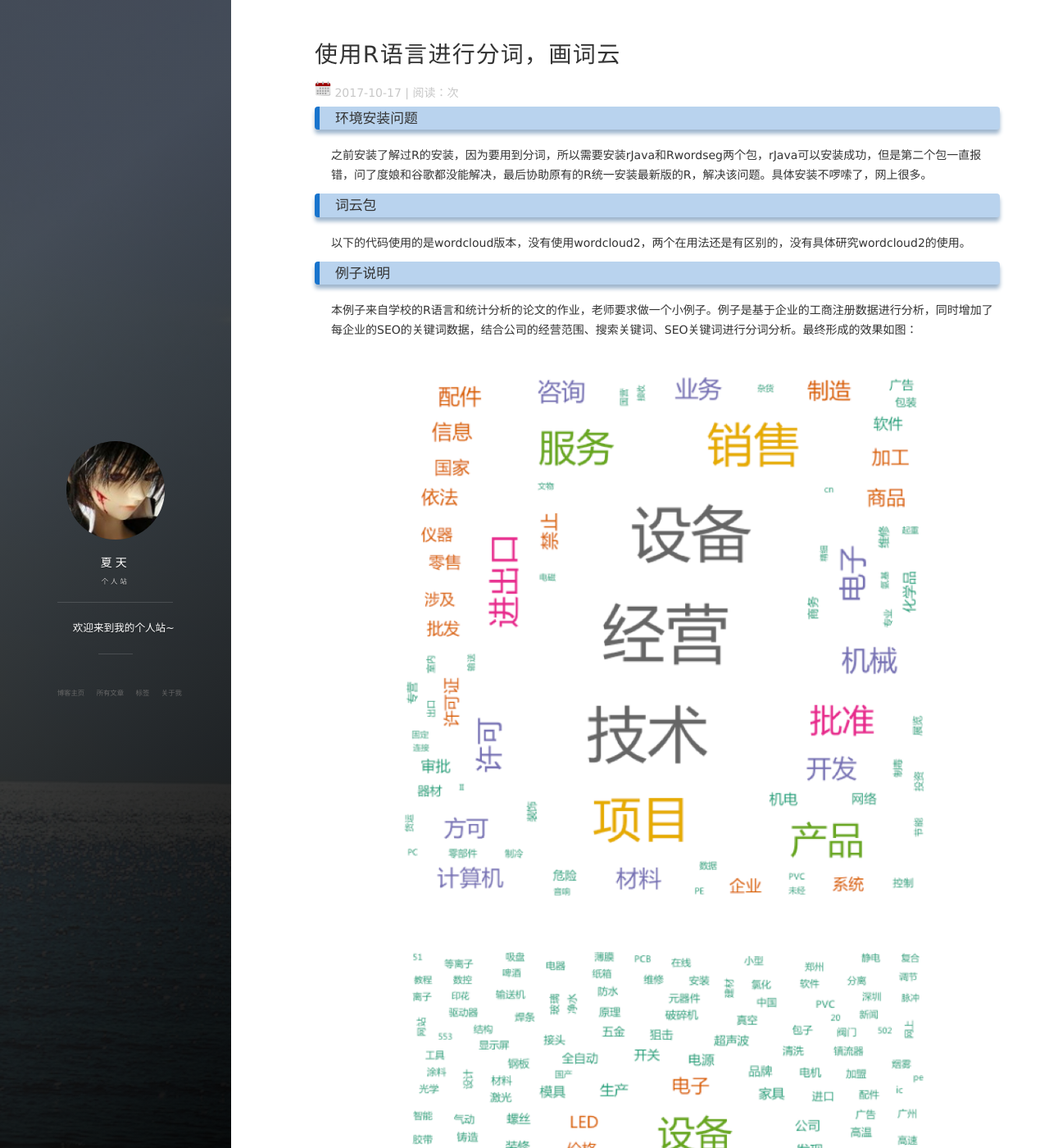
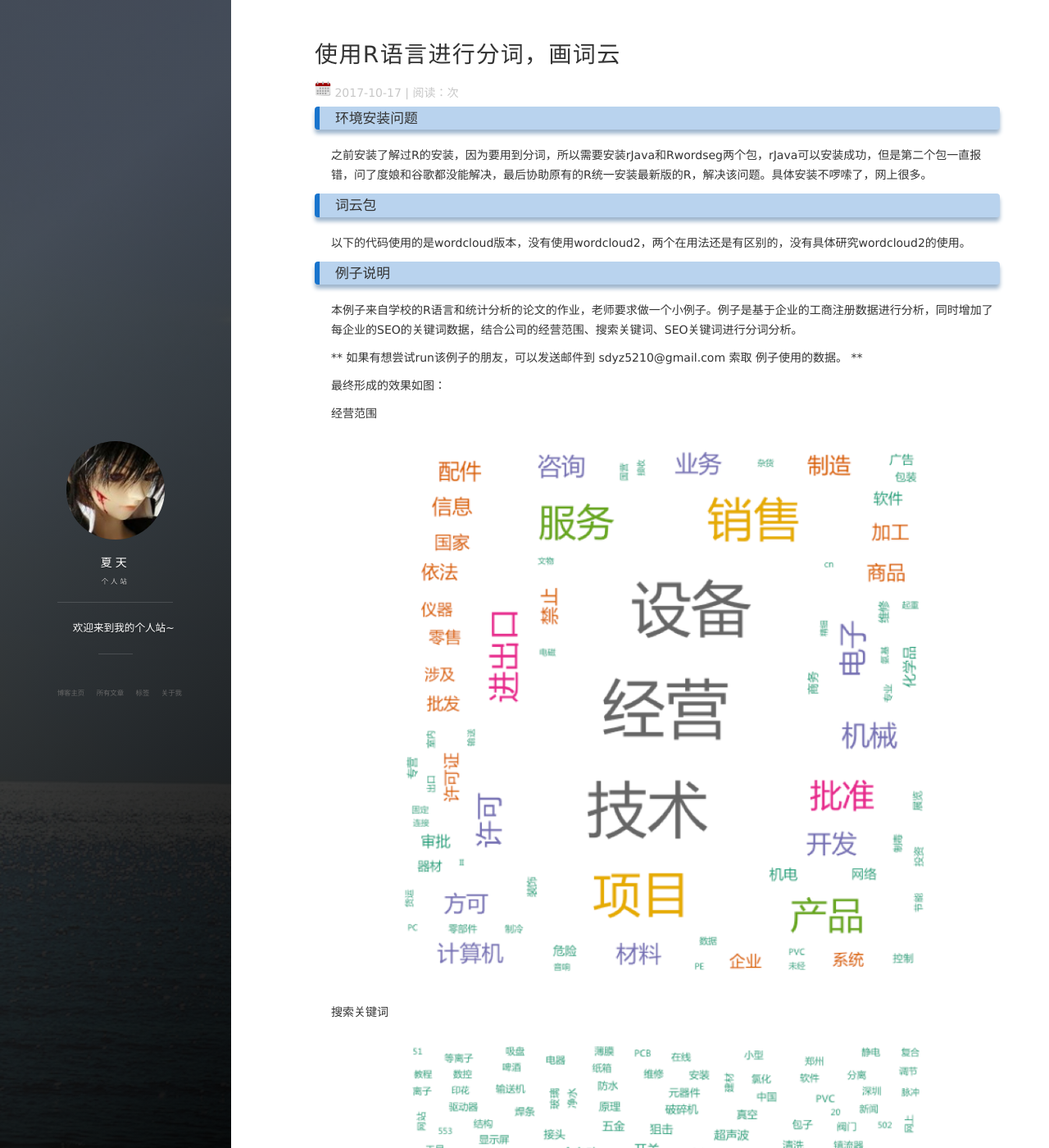
Before and after one commit to sdyz5210/sdyz5210.github.io, a Jekyll site: the page built from _posts/2017-10-17-wordcloud-use-R.md, in a window 1280 px wide and 1400 px high. Shown: the whole window at 82% size. Built offline with Jekyll 4.4.1, drawn with Linux system fonts in a browser that asks for light colours; nearby versions of some CDN libraries; comment, search, counter and statistics services are not loaded.

Commit message:
增加邮箱地址

```diff
--- a/_posts/2017-10-17-wordcloud-use-R.md
+++ b/_posts/2017-10-17-wordcloud-use-R.md
@@ -16,12 +16,19 @@ tags: R
 
 ### 例子说明
 
-本例子来自学校的R语言和统计分析的论文的作业，老师要求做一个小例子。例子是基于企业的工商注册数据进行分析，同时增加了每企业的SEO的关键词数据，结合公司的经营范围、搜索关键词、SEO关键词进行分词分析。最终形成的效果如图：
+本例子来自学校的R语言和统计分析的论文的作业，老师要求做一个小例子。例子是基于企业的工商注册数据进行分析，同时增加了每企业的SEO的关键词数据，结合公司的经营范围、搜索关键词、SEO关键词进行分词分析。
 
+** 如果有想尝试run该例子的朋友，可以发送邮件到 sdyz5210@gmail.com 索取 例子使用的数据。 **
+
+最终形成的效果如图：
+
+经营范围
 ![经营范围](/images/posts/R_wordcloud_1.png)
 
+搜索关键词
 ![搜索关键词](/images/posts/R_wordcloud_2.png)
 
+SEO关键词
 ![SEO关键词](/images/posts/R_wordcloud_3.png)
 
 ### R程序
```
